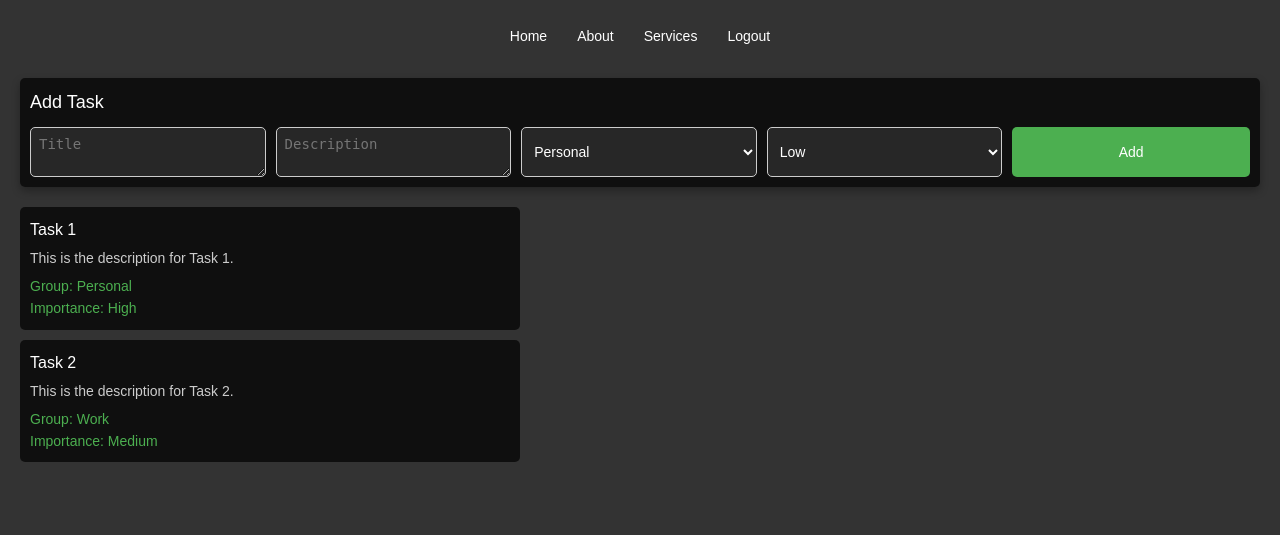
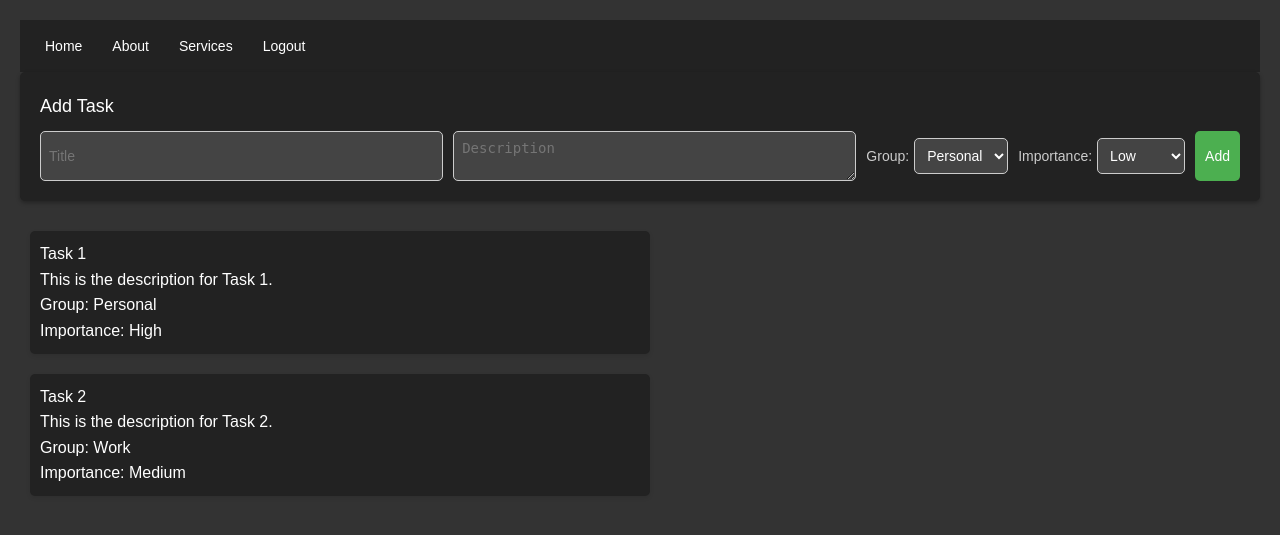
Before and after one commit to ExxonExxon/Taskify, a Flask app: template templates/home.html in a window 1280 px wide. Shown: the top 535 px of the page. Run offline with Flask 3, Linux system fonts and the light colour scheme; the template is opened without the code that fills it, so the values that code supplies are empty; parts of the project's set-up code (start-up, migrations or seed data) failed here and were passed over.

Commit message:
Add files via upload

```diff
--- a/app.py
+++ b/app.py
@@ -4,52 +4,114 @@ import sqlite3
 app = Flask(__name__)
 app.secret_key = 'your_secret_key_here'
 
-def user_login(username, password):
-    conn = sqlite3.connect('database.db')
-    cursor = conn.cursor()
-    cursor.execute('SELECT * FROM users WHERE username = ?, password = ?', (username, password))
-    row = cursor.fetchone
-    if row is not None:
-        session['user'] = username
-    else:
-        session['allowed'] = 'Username or Password Invalid'
-
-
 conn = sqlite3.connect('database.db')
 cursor = conn.cursor()
 
-cursor.execute('CREATE TABLE IF NOT EXIST users (id  INTEGER PRIMARY KEY, username TEXT, password TEXT)')
-
+cursor.execute('CREATE TABLE IF NOT EXISTS users (id INTEGER PRIMARY KEY, username TEXT NOT NULL, password TEXT NOT NULL, email TEXT NOT NULL)')
 conn.commit()
 conn.close()
 
-
-
 @app.route('/', methods=['GET', 'POST'])
 def index():
-    if request.method == 'GET':
-        username = session.get('user')
-
-
+    username = session.get('user')
     if request.method == 'POST':
-        if username is not None:
-            return render_template('index.html')
-        else:
-            return redirect(url_for(home))
-
-@app.route('/home')
-def home():
-    if request.method == 'GET':
-        username = session.get('username')
-    if request.method == 'POST':
-        if username is None:
-            return redirect(url_for(index))
-        else:
-            user = username
-            return render_template('home.html')
+        return redirect(url_for('home'))
+    return render_template('index.html', username=username)
 
 @app.route('/login', methods=['GET', 'POST'])
 def login():
-    if request.method == 'GET':
+    if request.method == 'POST':
+        conn = sqlite3.connect('database.db')
+        cursor = conn.cursor()
         username = request.form.get('username')
         password = request.form.get('password')
+        cursor.execute('SELECT * FROM users WHERE username = ? AND password = ?', (username, password))
+        row = cursor.fetchone()
+        conn.close()
+        if row is not None:
+            session['user'] = username
+            return redirect(url_for('home'))
+        else:
+            session['allowed'] = 'Username or Password Invalid'
+
+    return render_template('login.html')
+
+@app.route('/signup', methods=['GET', 'POST'])
+def signup():
+    if request.method == 'POST':
+        user = session.get('user')
+        conn = sqlite3.connect('database.db')
+        cursor = conn.cursor()
+        username = request.form.get('username')
+        password = request.form.get('password')
+        email = request.form.get('email')
+
+        # Check if username is provided and not an empty string
+        if username and username.strip():
+            cursor.execute('INSERT INTO users (username, password, email) VALUES (?, ?, ?)', (username, password, email))
+            conn.commit()
+            conn.close()
+            return redirect(url_for('home'))
+        else:
+            error_message = "Username cannot be empty."
+            return render_template('signup.html', error_message=error_message)
+    else:
+        return render_template('signup.html')
+
+@app.route('/home', methods=['GET', 'POST'])
+def home():
+    username = session.get('user')
+    if username is None:
+        return redirect(url_for('index'))
+
+    conn = sqlite3.connect('database.db')
+    cursor = conn.cursor()
+    cursor.execute('SELECT DISTINCT group_name FROM tasks WHERE username = ?', (username,))
+    custom_groups = [row[0] for row in cursor.fetchall()]
+    conn.close()
+
+    return render_template('home.html', username=username, custom_groups=custom_groups)
+
+@app.route('/add_task', methods=['POST'])
+def add_task():
+    username = session.get('user')
+    if username is None:
+        return redirect(url_for('index'))
+
+    title = request.form.get('title')
+    description = request.form.get('description')
+    group = request.form.get('group')
+    importance = request.form.get('importance')
+
+    conn = sqlite3.connect('database.db')
+    cursor = conn.cursor()
+    cursor.execute('INSERT INTO tasks (username, title, description, group_name, importance) VALUES (?, ?, ?, ?, ?)',
+                   (username, title, description, group, importance))
+    conn.commit()
+    conn.close()
+
+    return redirect(url_for('home'))
+
+@app.route('/add_group', methods=['POST'])
+def add_group():
+    username = session.get('user')
+    if username is None:
+        return redirect(url_for('index'))
+
+    group_name = request.form.get('group_name')
+    if not group_name or not group_name.strip():
+        error_message = "Group name cannot be empty."
+        return render_template('home.html', username=username, custom_groups=get_custom_groups(username),
+                               error_message=error_message)
+
+    conn = sqlite3.connect('database.db')
+    cursor = conn.cursor()
+    cursor.execute('INSERT INTO tasks (username, group_name) VALUES (?, ?)', (username, group_name))
+    conn.commit()
+    conn.close()
+
+    return redirect(url_for('home'))
+
+
+if __name__ == '__main__':
+    app.run(debug=True)
--- a/templates/home.html
+++ b/templates/home.html
@@ -18,8 +18,8 @@
 
     nav {
       display: flex;
-  justify-content: center;
-  flex-wrap: wrap;
+      background-color: #222;
+      padding: 10px;
     }
 
     nav a {
@@ -27,110 +27,60 @@ nav a {
       color: #fff;
       padding: 5px 15px;
       font-size: 14px;
-  position: relative;
     }
 
     nav a:hover {
-  color: #cccccc;
-  text-decoration: underline;
+      background-color: #555;
+      border-radius: 5px;
+    }
+
+    .todo-container {
+      padding: 20px;
     }
 
     /* ... Copy the rest of the styles here ... */
     /* ... to maintain the original styling ... */
 
     /* Additional To-Do List page specific styles */
-    .todo-container {
+    .task-list {
       display: flex;
-      flex-direction: column;
-      padding: 20px;
-    }
-
-    .navigation {
-      display: flex;
+      flex-wrap: wrap;
       justify-content: space-between;
-      background-color: #222;
-      padding: 10px;
-    }
-
-    .navigation ul {
-      list-style: none;
-      display: flex;
-      margin: 0;
-      padding: 0;
-    }
-
-    .navigation li {
-      margin-right: 20px;
-    }
-
-    .navigation a {
-      text-decoration: none;
-      color: #fff;
-      font-size: 16px;
-      padding: 5px 10px;
-      border-radius: 5px;
-    }
-
-    .navigation a:hover {
-      background-color: #555;
-    }
-
-    .task-list {
-      flex: 1;
-      max-width: 500px;
-      margin-right: 20px;
     }
 
     .task {
-      background-color: rgba(0, 0, 0, 0.7);
+      background-color: #222;
+      border-radius: 5px;
+      margin: 10px;
       padding: 10px;
-      border-radius: 5px;
-      margin-bottom: 10px;
-    }
-
-    .task-title {
-      font-size: 16px;
-      margin-bottom: 5px;
-    }
-
-    .task-description {
-      font-size: 14px;
-      color: #ccc;
-      margin-bottom: 5px;
-    }
-
-    .task-group,
-    .task-importance {
-      font-size: 14px;
-      color: #4caf50;
+      box-shadow: 0 2px 4px rgba(0, 0, 0, 0.1);
+      width: calc(50% - 20px); /* Half of the available width with margin */
     }
 
     .add-task-container {
-      background-color: rgba(0, 0, 0, 0.7);
-      padding: 10px;
+      max-width: 100%;
+      margin-bottom: 20px;
+      background-color: #222;
       border-radius: 5px;
-      box-shadow: 0 4px 8px rgba(0, 0, 0, 0.3);
-      display: flex;
-      flex-direction: column;
-      align-items: flex-start;
-      margin-bottom: 20px;
+      padding: 20px;
+      box-shadow: 0 2px 4px rgba(0, 0, 0, 0.3);
     }
 
     .add-task-title {
       font-size: 18px;
       margin-bottom: 10px;
+      color: #fff;
     }
 
     .task-form {
       display: flex;
       flex-wrap: wrap;
       gap: 10px;
-      width: 100%;
     }
 
     .task-form label {
       font-size: 14px;
-      margin-bottom: 5px;
+      color: #ccc;
     }
 
     .task-form input[type="text"],
@@ -141,7 +91,7 @@ nav a:hover {
       border-radius: 5px;
       font-size: 14px;
       color: #fff;
-      background-color: rgba(255, 255, 255, 0.1);
+      background-color: #444;
     }
 
     .task-form textarea {
@@ -152,11 +102,16 @@ nav a:hover {
       resize: vertical;
       font-size: 14px;
       color: #fff;
-      background-color: rgba(255, 255, 255, 0.1);
+      background-color: #444;
+    }
+
+    .task-form .dropdown {
+      display: flex;
+      align-items: center;
+      gap: 5px;
     }
 
     .task-form button {
-      flex: 1;
       background-color: #4caf50;
       color: #fff;
       border: none;
@@ -190,25 +145,29 @@ nav a:hover {
       </nav>
     </header>
 
-      <br>
-
     <div class="add-task-container">
       <div class="add-task-title">Add Task</div>
       <form class="task-form">
-        <textarea type="text" placeholder="Title" required></textarea>
+        <input type="text" placeholder="Title" required>
         <textarea placeholder="Description" required></textarea>
 
-        <select>
+        <div class="dropdown">
+          <label for="group">Group:</label>
+          <select id="group">
             <option value="personal">Personal</option>
             <option value="work">Work</option>
             <option value="study">Study</option>
           </select>
+        </div>
 
-        <select>
+        <div class="dropdown">
+          <label for="importance">Importance:</label>
+          <select id="importance">
             <option value="low">Low</option>
             <option value="medium">Medium</option>
             <option value="high">High</option>
           </select>
+        </div>
 
         <button type="submit">Add</button>
       </form>
--- a/templates/index.html
+++ b/templates/index.html
@@ -347,7 +347,7 @@ footer {
   <div class="hero">
     <h1>Welcome to Taskify</h1>
     <p>Welcome to Taskify. Get started now!</p>
-    <button>Get Started</button>
+    <button onclick="window.location.href='/signup';">Get Started</button>
   </div>
 
   <div class="features" id="features">
```
Also changed, not shown: templates/login.html (+7 -5 lines), templates/signup.html (+7 -6 lines), database.db (added). Lines whose indentation alone changed are shown as unchanged.
